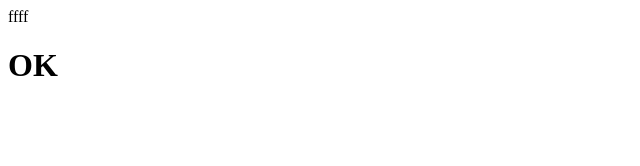
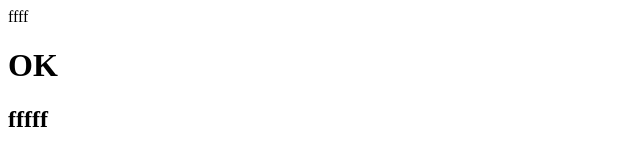
Before and after one commit to livecike/skriejantis_kamuolys, a plain HTML site: page index.html in a window 1280 px wide. Shown: the full height of the page, 0-640 px from the left. Drawn offline with Linux system fonts and the light colour scheme.

Commit message:
Update index.html

```diff
--- a/index.html
+++ b/index.html
@@ -8,5 +8,6 @@
 <body>
     <div> ffff</div>
     <h1> OK</h1>
+    <h2> fffff</h2>
 </body>
 </html>
```
